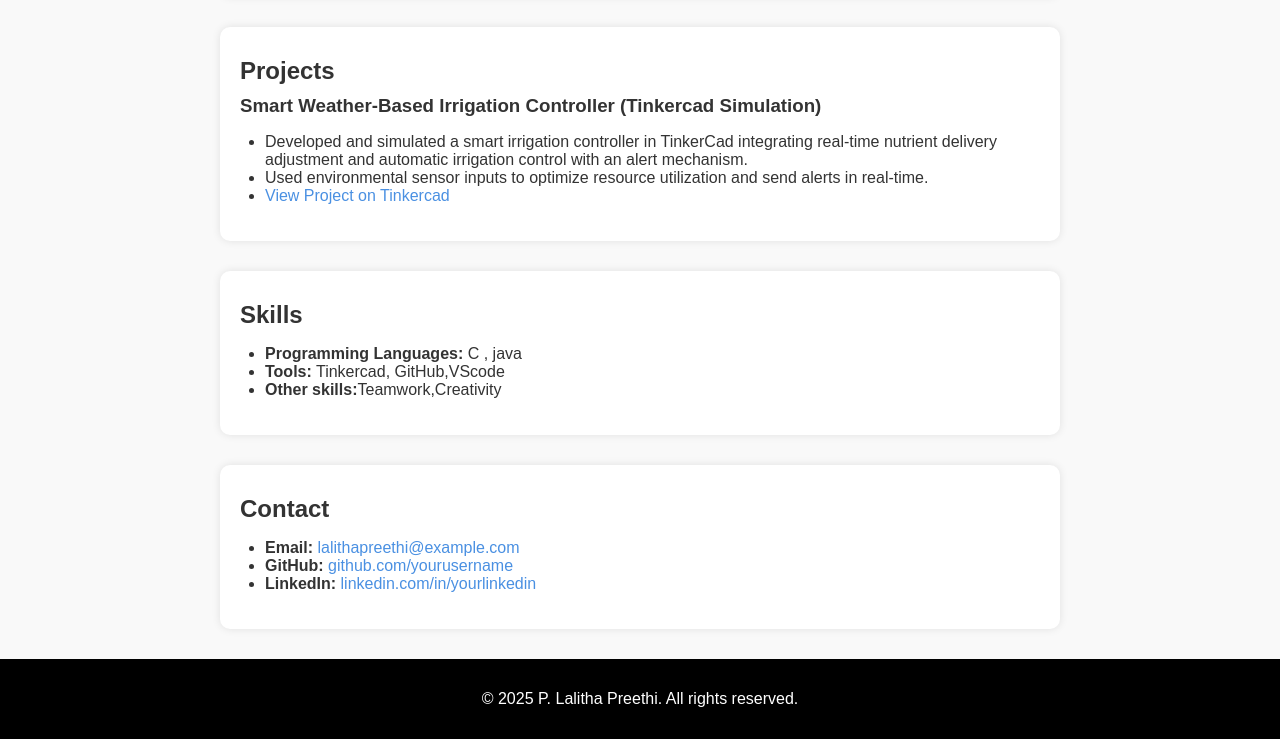
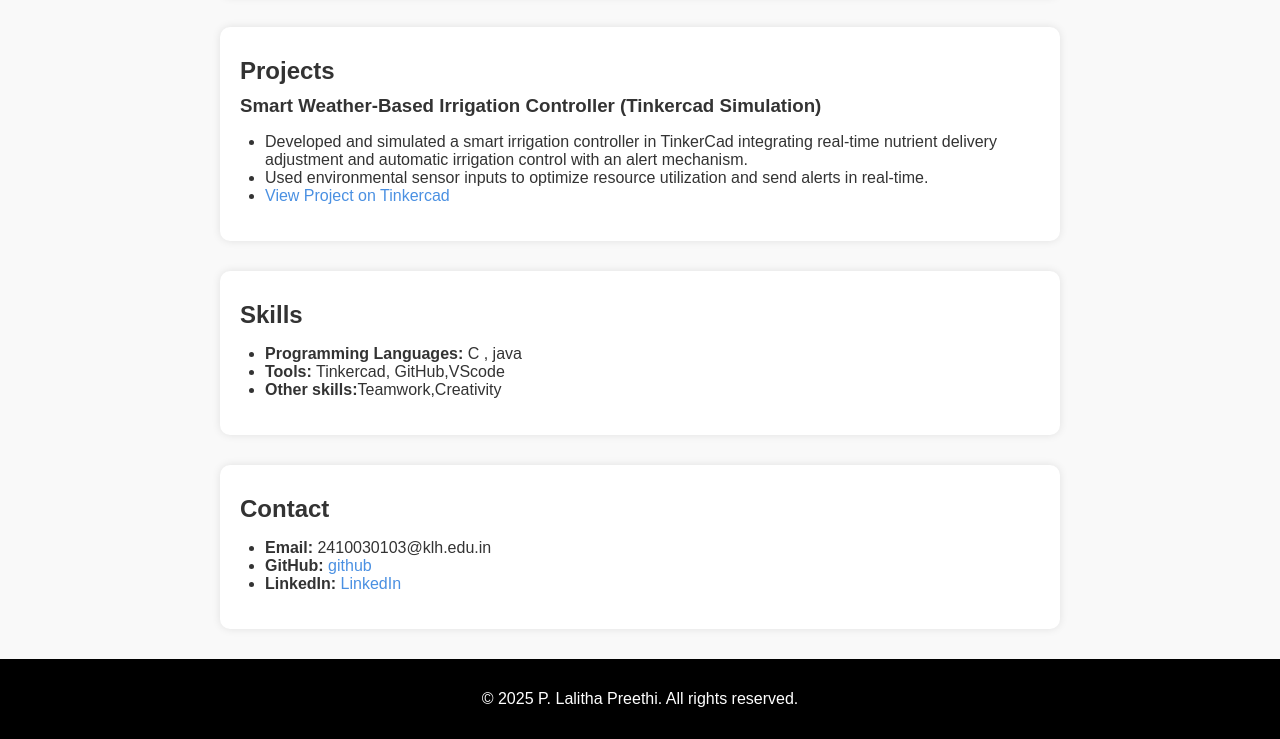
Before and after one commit to lalithapreethii/Deploython-Static-Page-17-10-25, a plain HTML site: page index.html in a window 1280 px wide. Shown: the part 598-1337 px from the top of the page. Drawn offline with Linux system fonts and the light colour scheme.

Commit message:
Updated my page content

```diff
--- a/index.html
+++ b/index.html
@@ -99,9 +99,9 @@
     <section id="contact">
         <h2>Contact</h2>
         <ul>
-            <li><strong>Email:</strong> <a href="mailto:lalithapreethi@example.com">lalithapreethi@example.com</a></li>
-            <li><strong>GitHub:</strong> <a href="https://github.com/yourusername" target="_blank">github.com/yourusername</a></li>
-            <li><strong>LinkedIn:</strong> <a href="https://www.linkedin.com/in/yourlinkedin" target="_blank">linkedin.com/in/yourlinkedin</a></li>
+            <li><strong>Email:</strong> 2410030103@klh.edu.in</li>
+            <li><strong>GitHub:</strong> <a href="https://github.com/lalithapreethii" target="_blank">github</a></li>
+            <li><strong>LinkedIn:</strong> <a href="https://www.linkedin.com/in/lalithapreethi/" target="_blank">LinkedIn</a></li>
         </ul>
     </section>
 
```
